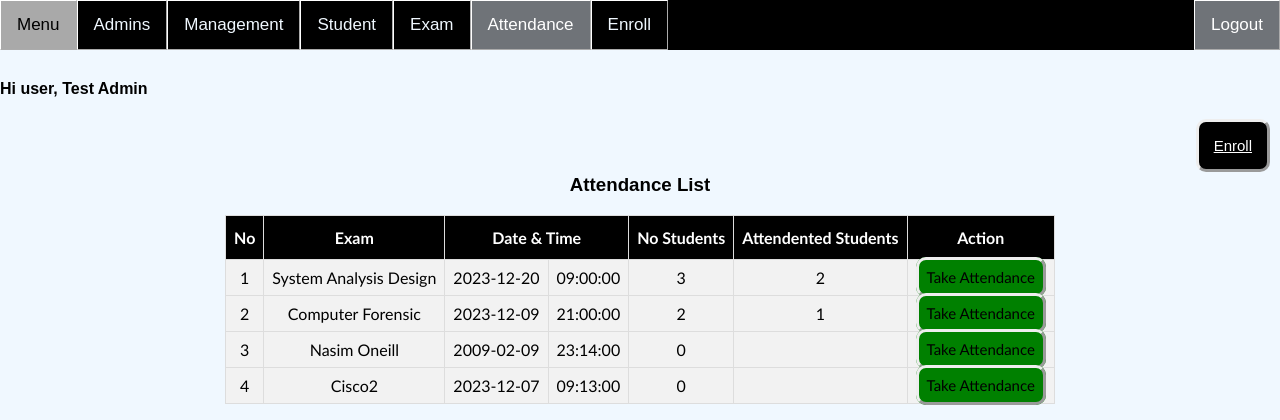
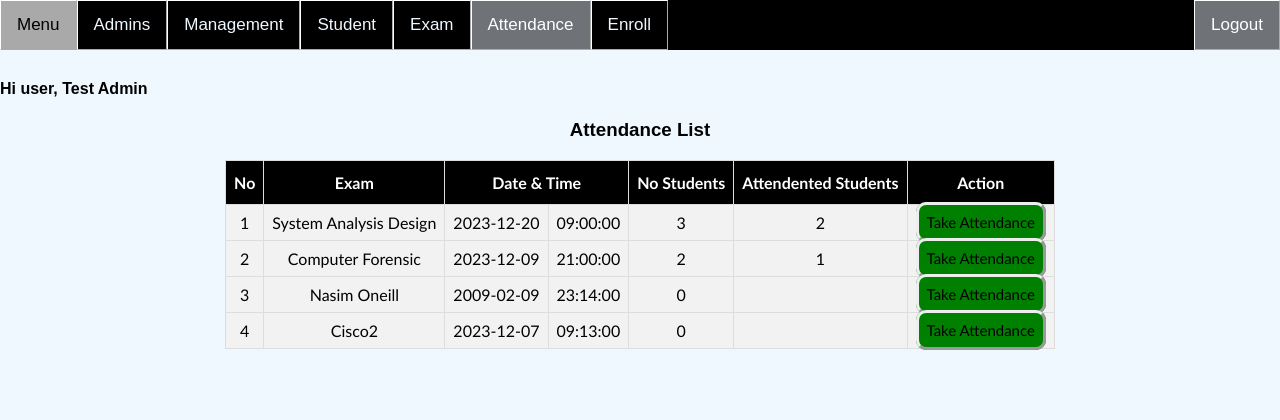
Before and after one commit to yugathes/fingerprint-library, a PHP site: page /Admin/Attendance.php in a window 1280 px wide. Shown: the top 420 px of the page. Run offline with PHP 8.4, Linux system fonts and the light colour scheme; a user stored in the database is signed in; data comes from the database, SQL or seed files in the repository; some libraries are stand-ins or nearby versions.

Commit message:
Remove Enroll Button

```diff
--- a/Web/Admin/Attendance.php
+++ b/Web/Admin/Attendance.php
@@ -195,7 +195,6 @@ input[type=text] {
 </head>
 
 <body>
-<a style="float:right;margin-right:10px" href="EnrollAdd.php" class="btn">Enroll</a><br><br>
 <?php
 $queryGet = "SELECT
     e.id AS exam_id,
```
